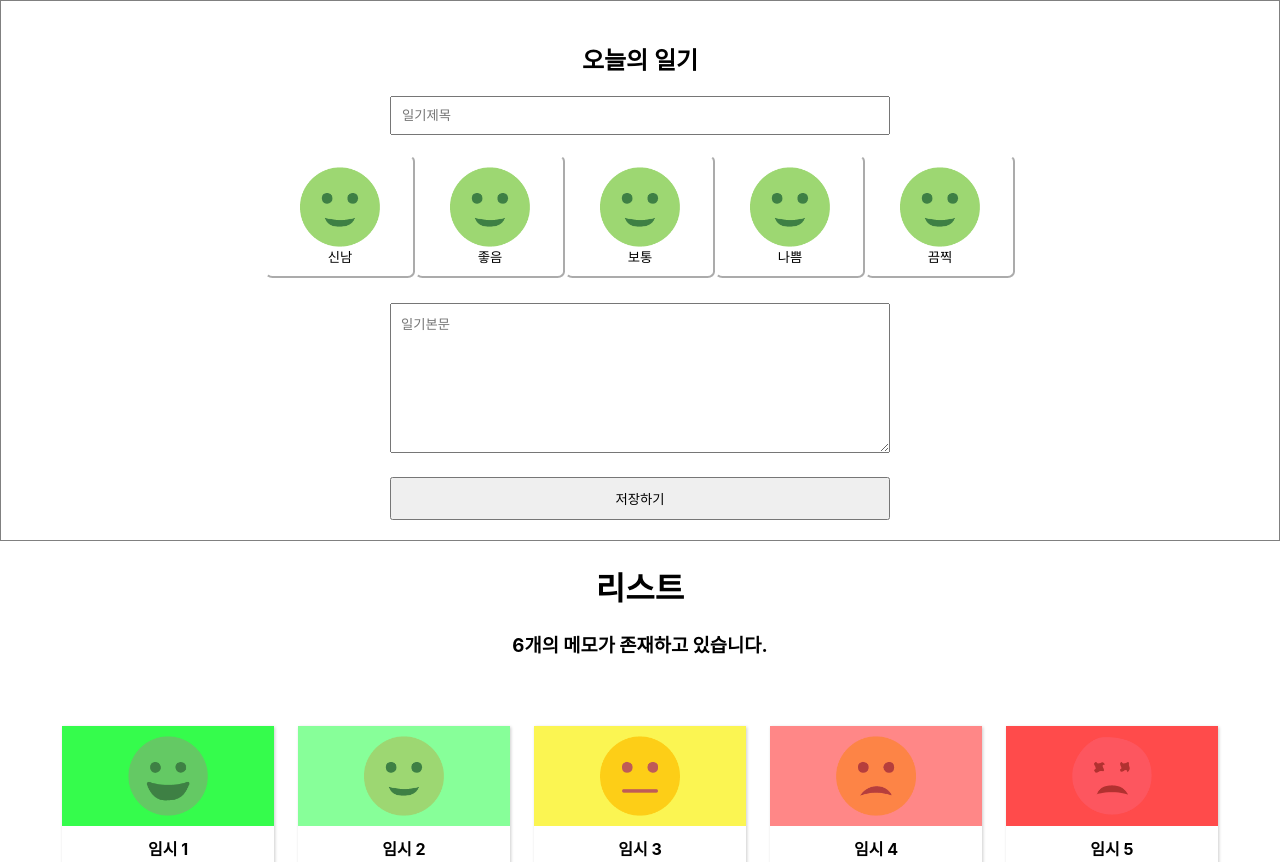
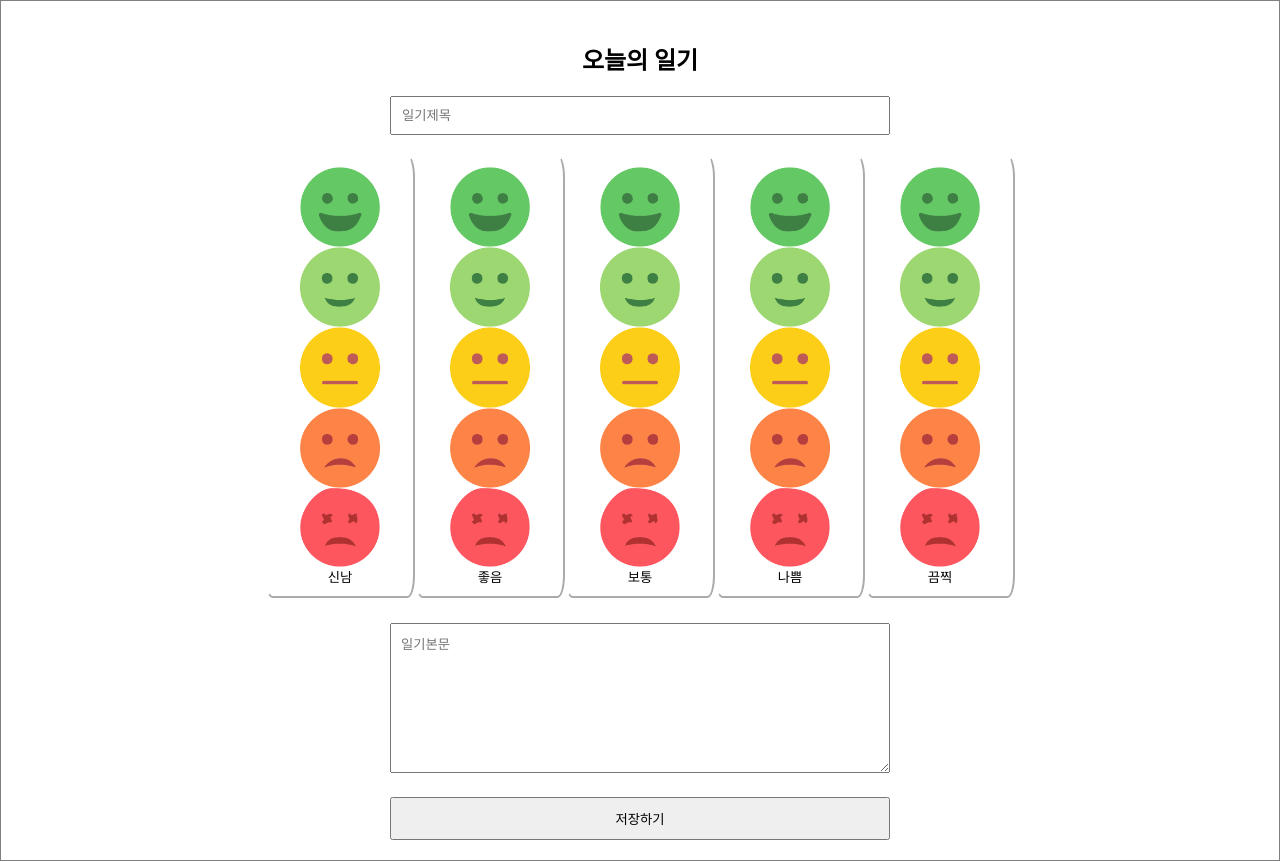
Before and after one commit to likelionkit11th/Front-End, a React (Create React App) app in the folder Memo/: page / in a window 1280 px wide. Shown: the top 862 px of the page. Built offline with nearby package versions, Linux system fonts and the light colour scheme.

Commit message:
색 변경 및 이미지는,,,,

```diff
--- a/Memo/src/MemoEdit.js
+++ b/Memo/src/MemoEdit.js
@@ -30,11 +30,14 @@ const MemoEdit = ({ onCreate }) => {
   };
 
   const data = ["신남", "좋음", "보통", "나쁨", "끔찍"];
+
+  const emotionImg = [emotion1, emotion2, emotion3, emotion4, emotion5];
+
   const [btnActive, setBtnActive] = useState(false);
 
-  const toggleActive = (e) => {
+  const toggleActive = (a) => {
     setBtnActive((prev) => {
-      return !prev;
+      return a.target.value;
     });
   };
 
@@ -55,44 +58,20 @@ const MemoEdit = ({ onCreate }) => {
             <>
               <button
                 value={idx + 1}
-                className={"btn" + (btnActive ? " active" + [idx + 1] : "")}
+                className={
+                  "btn" + (idx + 1 == btnActive ? " active" + [idx + 1] : "")
+                }
                 onClick={toggleActive}
               >
-                <img src={emotion2} alt="" />
+                {emotionImg.map((emoImg, inx) => {
+                  return (
+                    <>
+                      <img src={emoImg} alt="" />
+                    </>
+                  );
+                })}
                 {item}
               </button>
-              {/* <button
-                className={"btn" + (btnActive ? " active" : "")}
-                value={idx}
-                onClick={toggleActive}
-              >
-                <img src={emotion2} alt="" />
-                좋음
-              </button>
-              <button
-                className={"btn" + (btnActive ? " active" : "")}
-                value={idx}
-                onClick={toggleActive}
-              >
-                <img src={emotion3} alt="" />
-                보통
-              </button>
-              <button
-                className={"btn" + (btnActive ? " active" : "")}
-                value={idx}
-                onClick={toggleActive}
-              >
-                <img src={emotion4} alt="" />
-                나쁨
-              </button>
-              <button
-                className={"btn" + (btnActive ? " active" : "")}
-                value={idx}
-                onClick={toggleActive}
-              >
-                <img src={emotion5} alt="" />
-                끔찍
-              </button> */}
             </>
           );
         })}
```
